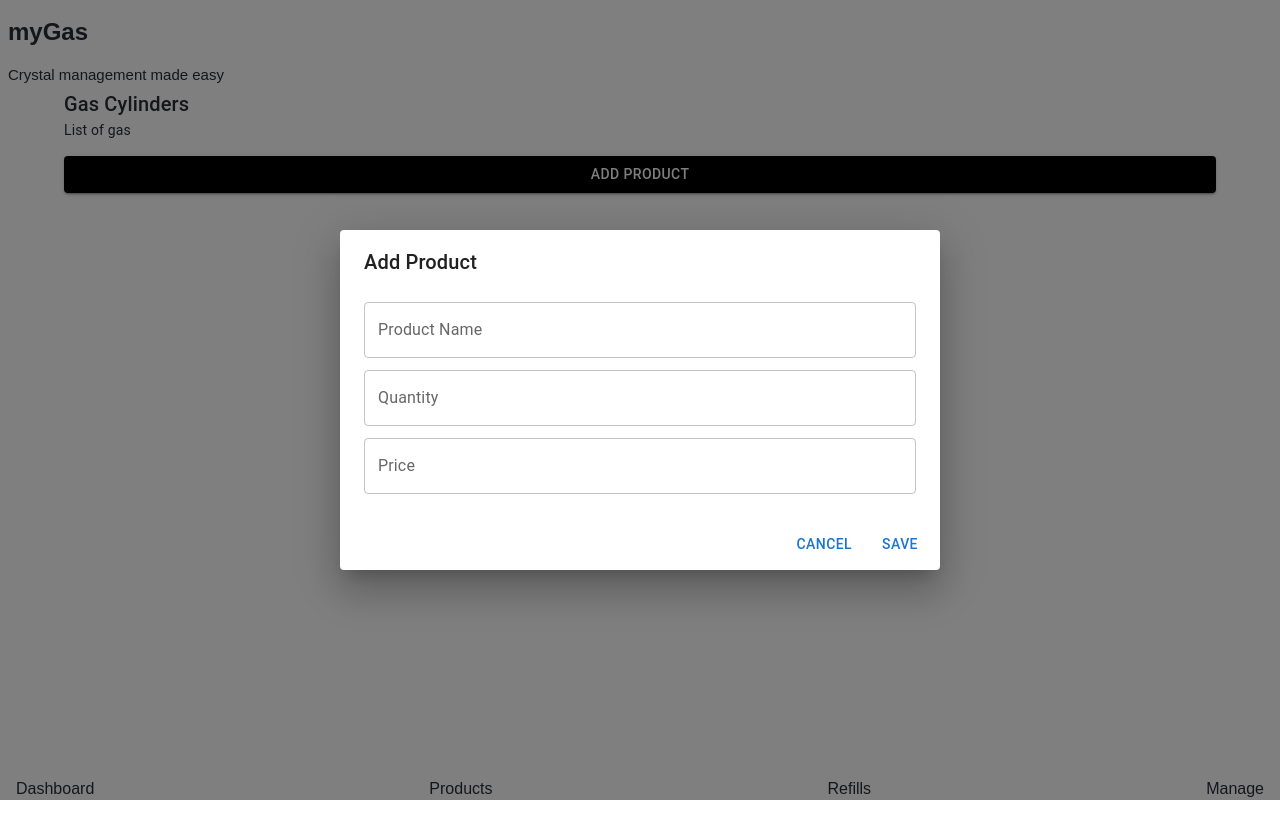
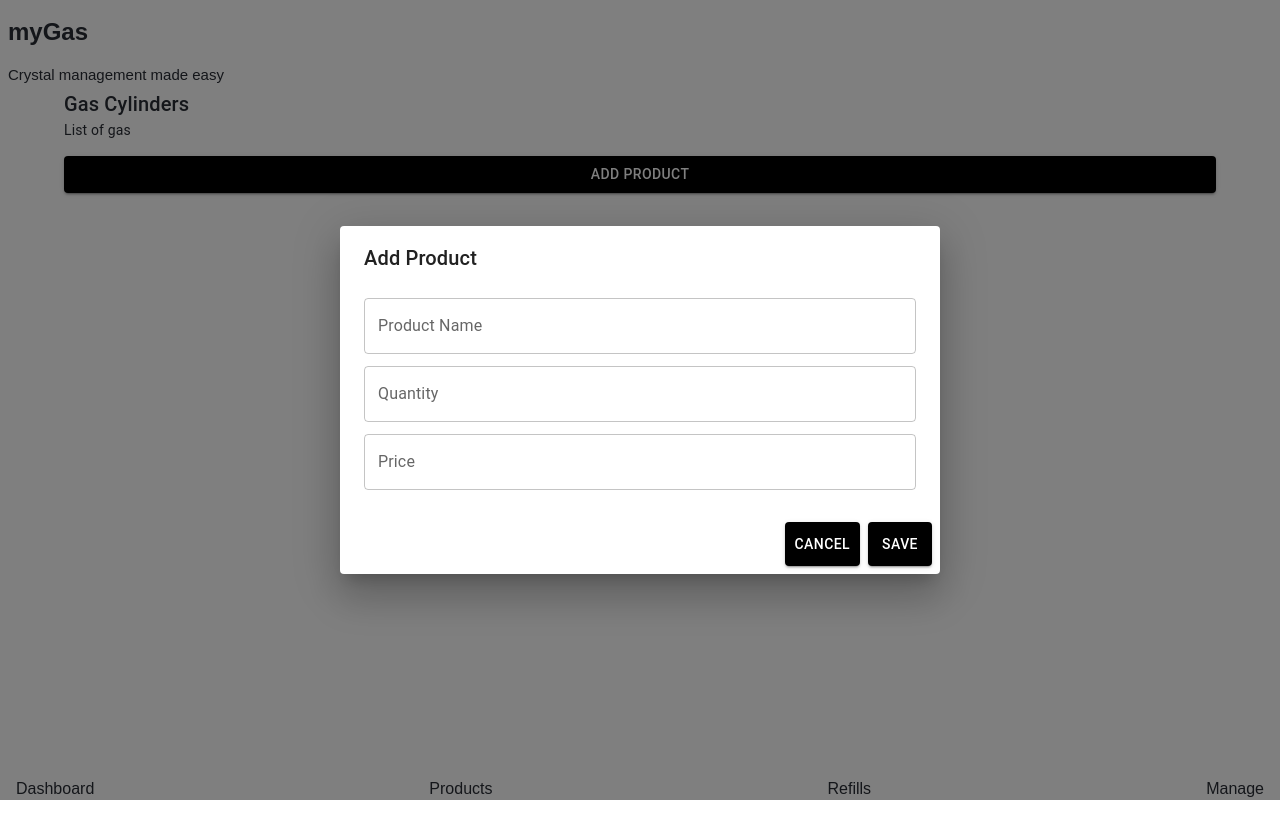
Before and after one commit to iantanui/mygas, a React (Create React App) app: page /products in a window 1280 px wide. Both pictures are taken after a click on the button "ADD PRODUCT". Built offline with nearby package versions, Linux system fonts and the light colour scheme.

Commit message:
dialog buttons

```diff
--- a/src/components/products/ProductDialog.js
+++ b/src/components/products/ProductDialog.js
@@ -1,6 +1,13 @@
 import React, { useEffect, useState } from "react";
 import "./ProductDialog.css";
-import { Button, Dialog, DialogActions, DialogContent, DialogTitle, TextField } from "@mui/material";
+import {
+  Button,
+  Dialog,
+  DialogActions,
+  DialogContent,
+  DialogTitle,
+  TextField,
+} from "@mui/material";
 
 function ProductDialog({ open, onClose, onSave, product }) {
   const [name, setName] = useState("");
@@ -53,8 +60,22 @@ function ProductDialog({ open, onClose, onSave, product }) {
       </DialogContent>
 
       <DialogActions>
-        <Button onClick={onClose} color="primary">Cancel</Button>
-        <Button onClick={handleSave} color="primary">Save</Button>
+        <Button
+          variant="contained"
+          color="primary"
+          style={{ backgroundColor: "black", color: "white", padding: "10px" }}
+          onClick={onClose}
+        >
+          Cancel
+        </Button>
+        <Button
+          variant="contained"
+          color="primary"
+          style={{ backgroundColor: "black", color: "white", padding: "10px" }}
+          onClick={handleSave}
+        >
+          Save
+        </Button>
       </DialogActions>
     </Dialog>
   );
```
